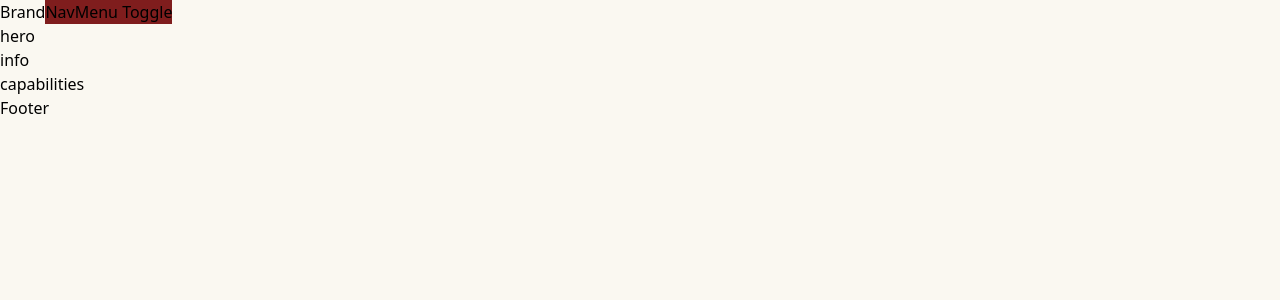
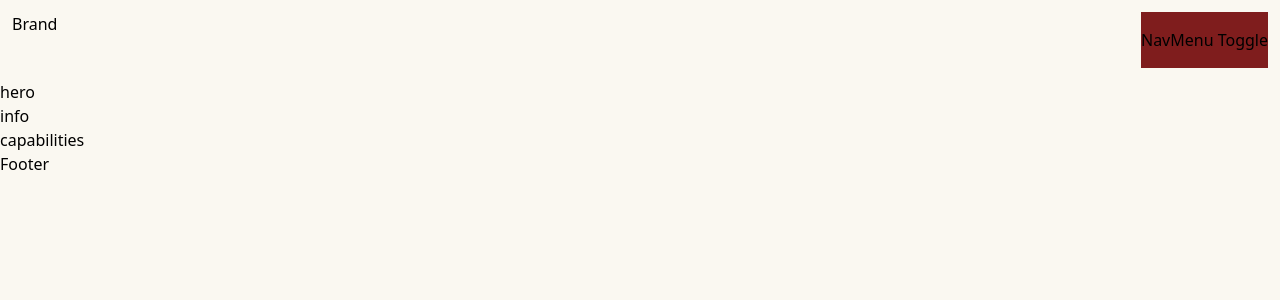
Before and after one commit to Maxxfloat/khodkhat, a Next.js app: page / in a window 1280 px wide. Shown: the top 300 px of the page. Built offline with nearby package versions, Linux system fonts and the light colour scheme.

Commit message:
set few simple style

```diff
--- a/src/components/layout/Layout.tsx
+++ b/src/components/layout/Layout.tsx
@@ -5,7 +5,7 @@ import Header from './Header/Header';
 function Layout({ children }: { children: React.ReactNode }) {
   return (
     <Provider>
-      <header>
+      <header className="flex justify-between h-12 m-3 md:h-14">
         <Header />
       </header>
       {children}
```
